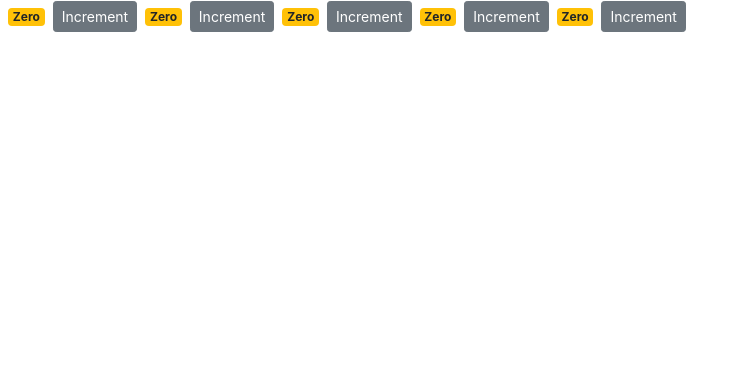
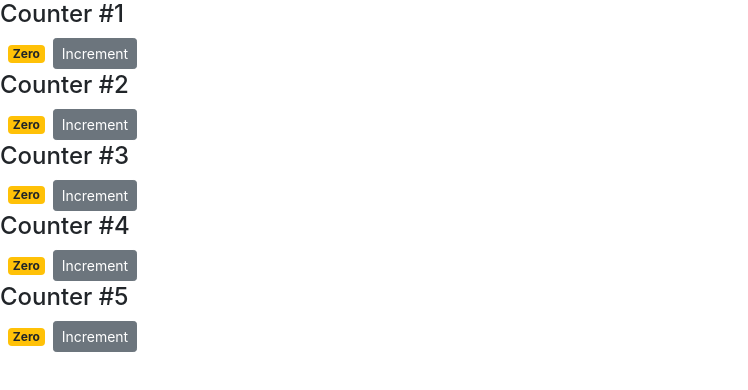
Before and after one commit to kapiljhajhria/counter_app, a React (Create React App) app: page / in a window 1280 px wide. Shown: the top 390 px of the page, without its empty margins (0-748 px from the left). Built offline with nearby package versions, Linux system fonts and the light colour scheme.

Commit message:
passing children, and render it using this.props.children

```diff
--- a/src/components/counterComponent.js
+++ b/src/components/counterComponent.js
@@ -38,10 +38,11 @@ class Counter extends  Component{
     }
 
     render() {
-        console.log(this)
+        console.log(this.props)
         return (
             <React.Fragment>
                 {/*<img src={this.state.imageUrl} alt="Random Image"/>*/}
+                {this.props.children}
                 <span className={this.getBadgeClasses()}>{this.formatCount()}</span>
                 <button
                     onClick={() => {
--- a/src/components/counters.jsx
+++ b/src/components/counters.jsx
@@ -19,8 +19,9 @@ class Counters extends Component {
                     <Counter
                         key={ctr.id}
                         counterValue={ctr.value}
-                        selected={true}
-                    />)}
+                    >
+                        <h4>Counter #{ctr.id}</h4>
+                    </Counter>)}
             </div>
         )
     }
```
